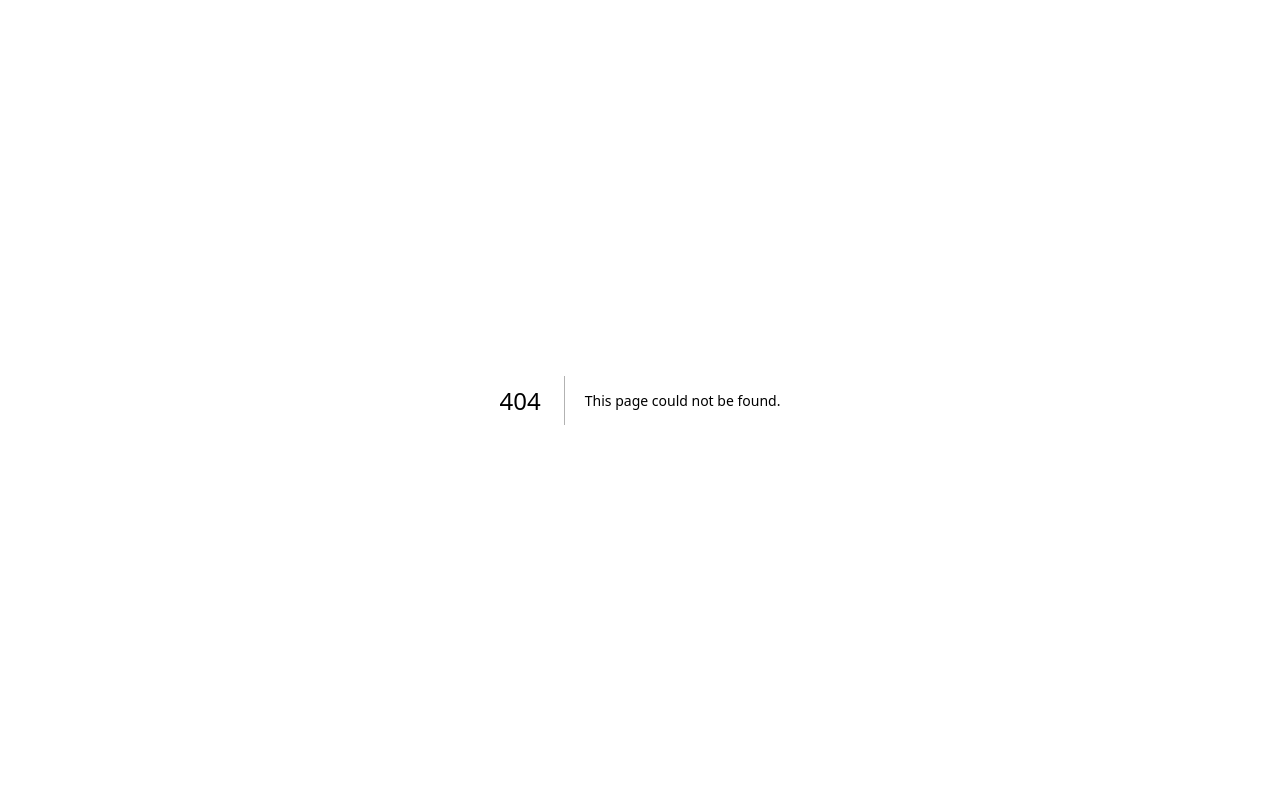
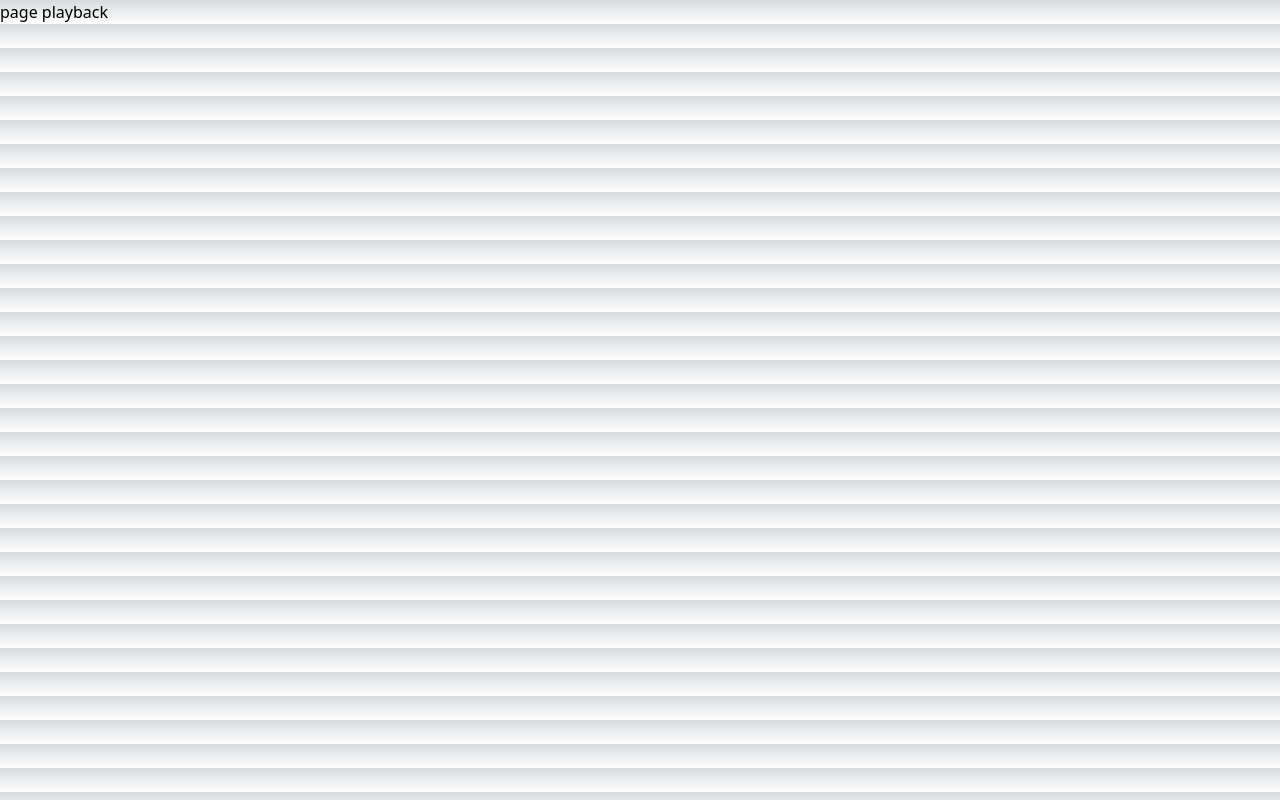
Before and after one commit to EduTrigger/mac-frontend, a Next.js app in the folder virtual-tutor/: page /playback in a window 1280 px wide. Before the commit this address had no page. Built offline with nearby package versions, Linux system fonts and the light colour scheme.

Commit message:
sample pages of `upload` and `playback`

```diff
--- /dev/null
+++ b/virtual-tutor/src/pages/playback.tsx
@@ -0,0 +1,3 @@
+export default function PagePlayback() {
+  return <>page playback</>;
+}
--- /dev/null
+++ b/virtual-tutor/src/pages/upload.tsx
@@ -0,0 +1,3 @@
+export default function PageUpload() {
+  return <>page Upload</>;
+}
```
Also changed, not shown: 1 other file (tests, documents, lock files or other folders).
